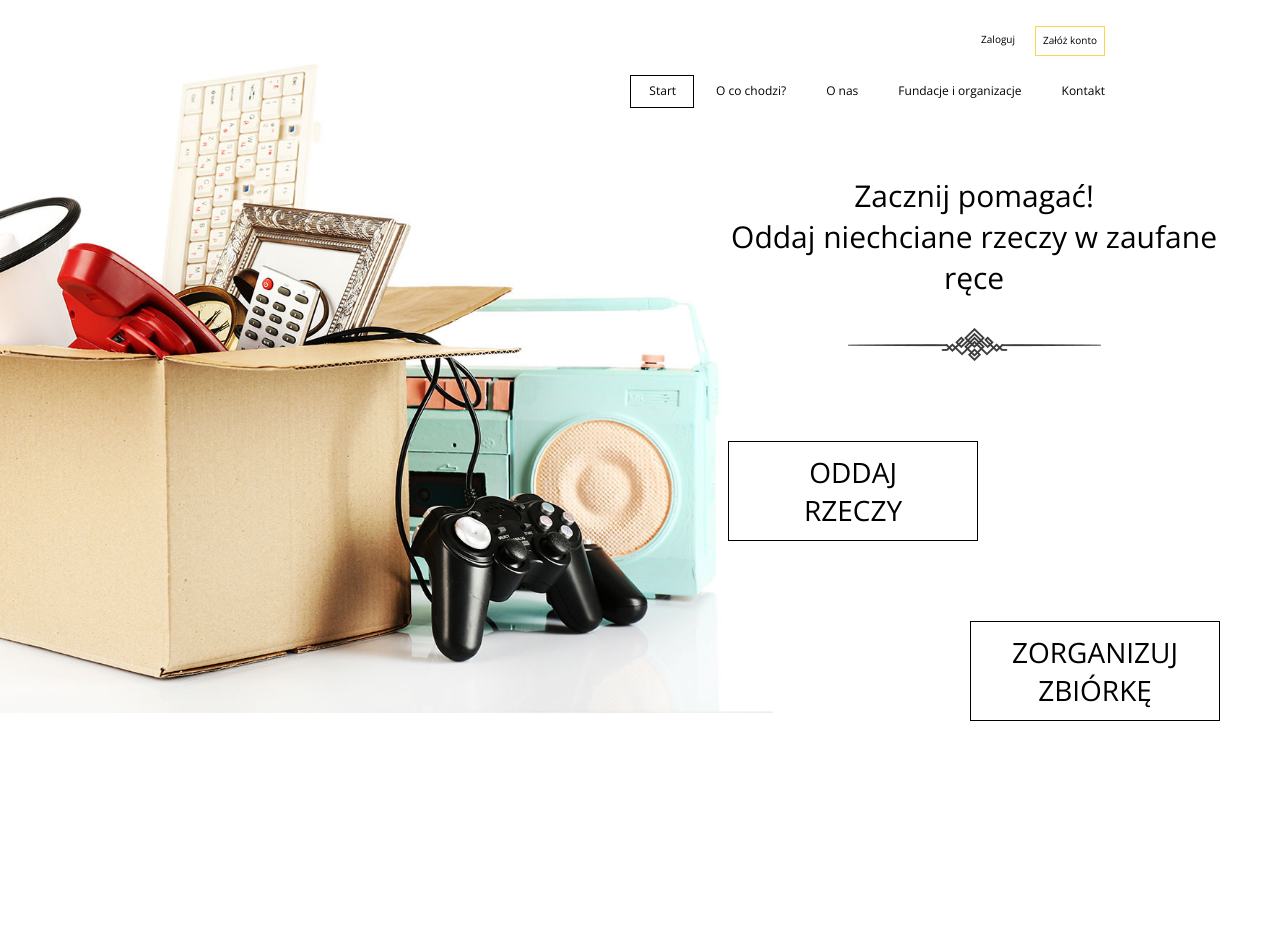
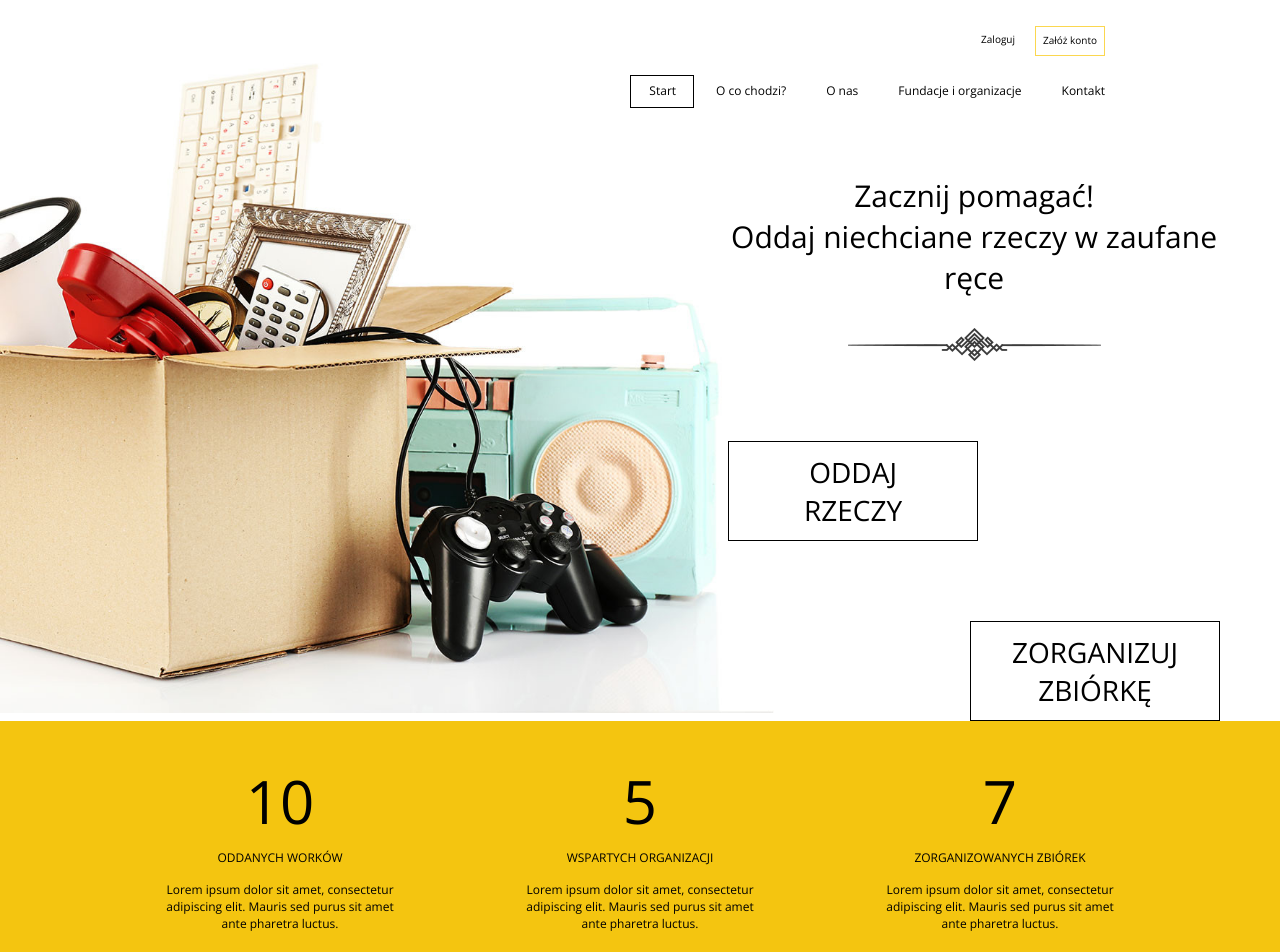
Before and after one commit to malwinalesniewska/oddaj-rzeczy, a React (Create React App) app: page / in a window 1280 px wide. Shown: the top 952 px of the page. Before the commit the page ends 800 px from the top, so only its background shows below. Built offline with nearby package versions, Linux system fonts and the light colour scheme.

Commit message:
finished stats section

```diff
--- a/public/index.html
+++ b/public/index.html
@@ -23,8 +23,7 @@
       Learn how to configure a non-root public URL by running `npm run build`.
     -->
     <title>Oddaj-rzeczy</title>
-    <link href="https://fonts.googleapis.com/css?family=Open+Sans:300,400" rel="stylesheet">
-
+    <link href="https://fonts.googleapis.com/css?family=Open+Sans:300,400,600" rel="stylesheet">
   </head>
   <body>
     <noscript>You need to enable JavaScript to run this app.</noscript>
--- a/src/components/App/App.js
+++ b/src/components/App/App.js
@@ -1,7 +1,8 @@
 import React, {Component, Fragment} from 'react';
 import './_App.scss'
 import Header from '../Header/Header';
-import LogoSection from '../LogoSection/LogoSection'
+import LogoSection from '../LogoSection/LogoSection';
+import StatsSection from '../StatsSection/StatsSection';
 
 class App extends Component {
   render() {
@@ -9,6 +10,7 @@ class App extends Component {
         <Fragment>
           <Header/>
           <LogoSection/>
+          <StatsSection/>
         </Fragment>
     );
   }
--- a/src/components/App/_colors.scss
+++ b/src/components/App/_colors.scss
@@ -1 +1,2 @@
 $border-background-color: #fbd74f;
+$background-color: #f4c510;
--- a/src/components/LogoSection/LogoSection.js
+++ b/src/components/LogoSection/LogoSection.js
@@ -15,7 +15,6 @@ class LogoSection extends Component {
                     <FunctionButton text='ODDAJ RZECZY' width='250px' height='100px' margin='80px' float='left'/>
                     <FunctionButton text='ZORGANIZUJ ZBIÓRKĘ' width='250px' height='100px' margin='80px' float='right'/>
                 </div>
-
             </section>
         )
     }
--- /dev/null
+++ b/src/components/StatsSection/SingleStat/SingleStat.js
@@ -0,0 +1,16 @@
+import React, {Component} from 'react';
+import './_SingleStat.scss'
+
+class SingleStat extends Component {
+    render() {
+        return (
+            <div className='single_stat__container'>
+                <p className='single_stat single_stat__number'>{this.props.number}</p>
+                <p className='single_stat single_stat__title'>{this.props.title}</p>
+                <p className='single_stat single_stat__text'>{this.props.text}</p>
+            </div>
+        );
+    }
+}
+
+export default SingleStat;
--- /dev/null
+++ b/src/components/StatsSection/SingleStat/_SingleStat.scss
@@ -0,0 +1,23 @@
+.single_stat__container {
+  margin-left: 60px;
+  margin-right: 60px;
+  font-size: 12px;
+
+  .single_stat {
+    text-align: center;
+  }
+
+  .single_stat__number {
+    font-size: 60px;
+    font-weight: 300;
+    padding-bottom: 7px;
+  }
+
+  .single_stat__title {
+    padding-bottom: 15px;
+  }
+
+  .single_stat__text {
+    font-weight: 300;
+  }
+}
--- /dev/null
+++ b/src/components/StatsSection/StatsSection.js
@@ -0,0 +1,26 @@
+import React, {Component} from 'react';
+import './_StatsSection.scss';
+import SingleStat from './SingleStat/SingleStat';
+
+class StatsSection extends Component {
+    render() {
+        return (
+            <section className='stats_section'>
+                <SingleStat number='10'
+                            title='ODDANYCH WORKÓW'
+                            text='Lorem ipsum dolor sit amet, consectetur adipiscing elit. Mauris sed purus sit amet ante pharetra luctus.'
+                />
+                <SingleStat number='5'
+                            title='WSPARTYCH ORGANIZACJI'
+                            text='Lorem ipsum dolor sit amet, consectetur adipiscing elit. Mauris sed purus sit amet ante pharetra luctus.'
+                />
+                <SingleStat number='7'
+                            title='ZORGANIZOWANYCH ZBIÓREK'
+                            text='Lorem ipsum dolor sit amet, consectetur adipiscing elit. Mauris sed purus sit amet ante pharetra luctus.'
+                />
+            </section>
+        );
+    }
+}
+
+export default StatsSection;
--- /dev/null
+++ b/src/components/StatsSection/_StatsSection.scss
@@ -0,0 +1,10 @@
+@import "../App/colors";
+
+.stats_section {
+  height: 250px;
+  background: $background-color;
+  display: flex;
+  align-items: center;
+  padding-right: 100px;
+  padding-left: 100px;
+}
```
